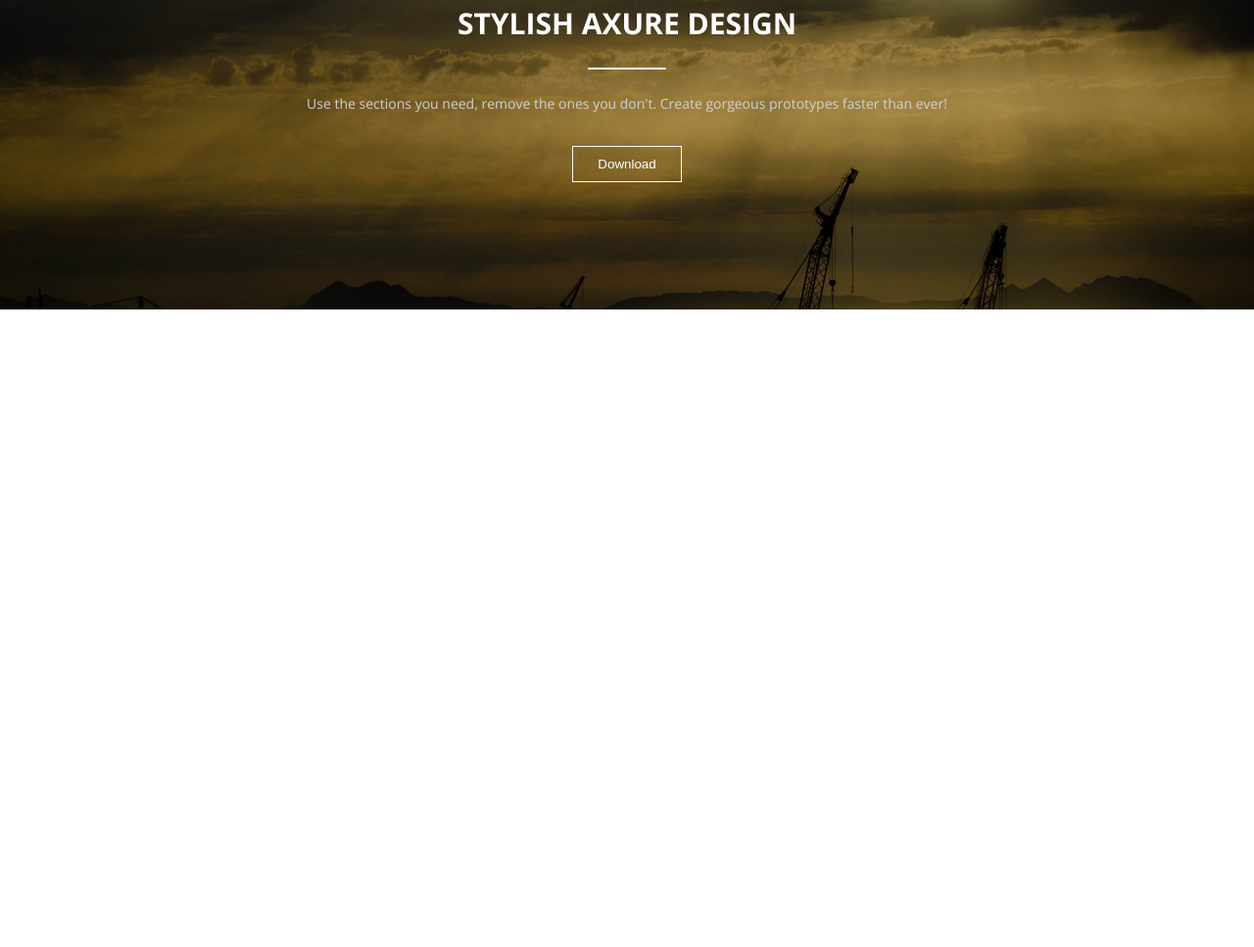
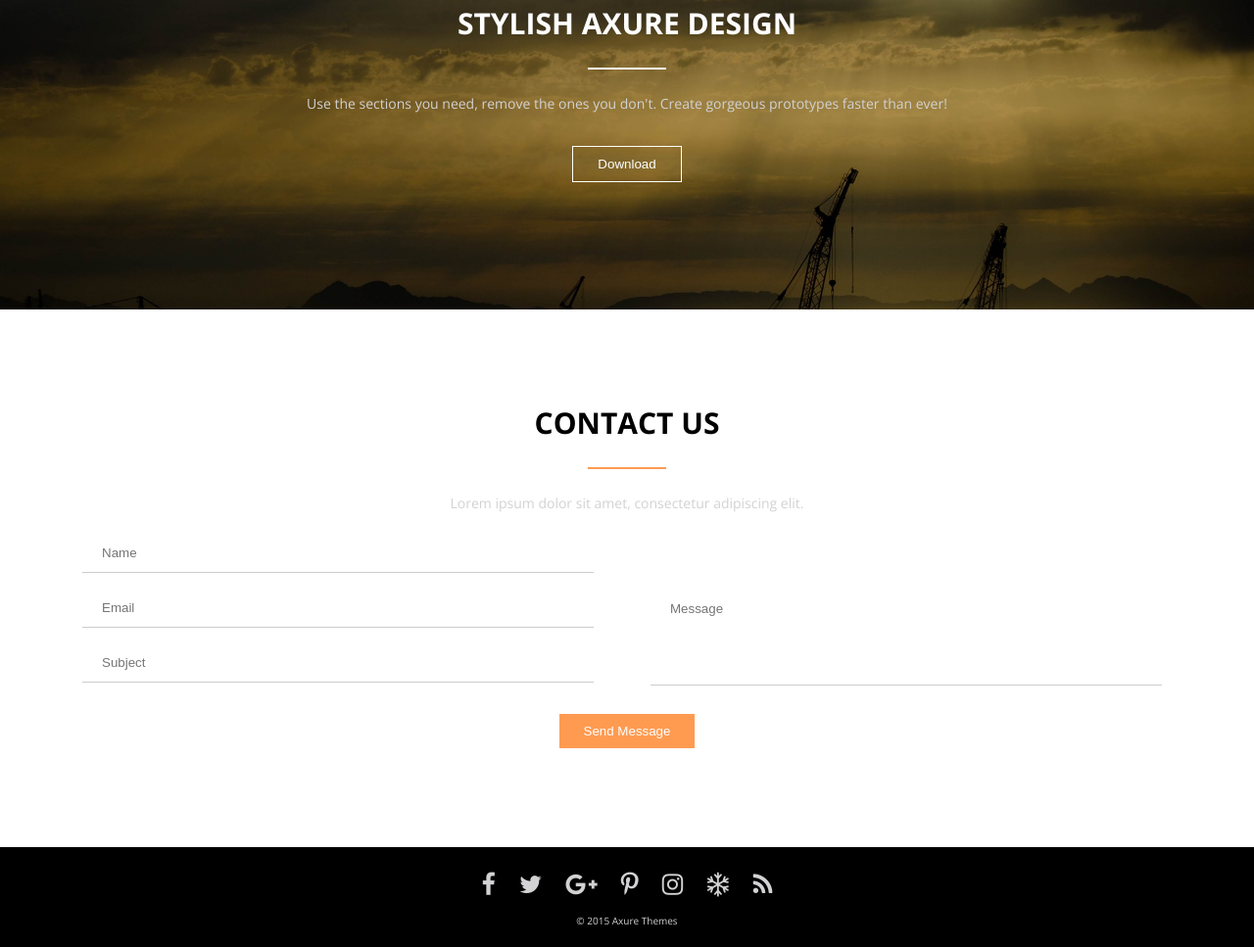
Before and after one commit to Pavliv/AXIT, a plain HTML site: page index.html in a window 1280 px wide. Shown: the part 3839-4806 px from the top of the page at 98% size. Before the commit the page ends 4155 px from the top, so only its background shows below. Drawn offline with nearby package versions, Linux system fonts and the light colour scheme.

Commit message:
add footer and one more section

```diff
--- a/index.html
+++ b/index.html
@@ -173,21 +173,39 @@
 		</div>
 	</section>
 
+	<section class="section10">
+		<div class="container">
+			<h2>CONTACT US</h2>
+			<div class="orange_line"></div>
+			<p>Lorem ipsum dolor sit amet, consectetur adipiscing elit.</p>
+			<form action="#">
+				<div class="contact">
+					<input type="text" name="name" placeholder="Name">
+					<input type="text" name="email" placeholder="Email">
+					<input type="text" name="subject" placeholder="Subject">
+				</div>
+				<div class="contact">
+					<input type="text" id="message" name="message" placeholder="Message">
+				</div>
+			</form>
+			<button class="first_button" style="background-color: #ff9b51;">Send Message</button>
+		</div>
+	</section>
 
-
-
-
-
-
-
-
-
-
-
-	<section class=""></section>
-	<footer class=""></footer>
-
-
+	<footer class="footer">
+		<div class="container">
+			<ul>
+				<li><a href="#"><i class="fa fa-facebook" aria-hidden="true"></a></i></li>
+				<li><a href="#"><i class="fa fa-twitter" aria-hidden="true"></i></a></li>
+				<li><a href="#"><i class="fa fa-google-plus" aria-hidden="true"></i></a></li>
+				<li><a href="#"><i class="fa fa-pinterest-p" aria-hidden="true"></i></a></li>
+				<li><a href="#"><i class="fa fa-instagram" aria-hidden="true"></i></a></li>
+				<li><a href="#"><i class="fa fa-snowflake-o" aria-hidden="true"></i></a></li>
+				<li><a href="#"><i class="fa fa-rss" aria-hidden="true"></i></a></li>
+			</ul>
+			<p>© 2015 Axure Themes</p>
+		</div>
+	</footer>
 
 	<script type="text/javascript" src="scripts/app.js"></script>
 </body>
--- a/styles/style.css
+++ b/styles/style.css
@@ -328,18 +328,6 @@ button.tab_button_download:hover{
 	font-size: 14px;
 	color: #9a9a9a;
 }
-
-
-
-
-
-
-
-
-
-
-
-
 /*SECTION 9*/
 .section9 {
 	background: url("../images/section9.jpg") no-repeat center;
@@ -360,3 +348,57 @@ button.tab_button_download:hover{
 	font-size: 30px;
 	color: #ffffff;
 }
+/*SECTION 10*/
+.section10 {
+	padding: 70px 0;
+	text-align: center;
+}
+.section10 p {
+	margin-top: 25px;
+	font-size: 14px;
+	color: #d2d2d4;
+}
+.section10 h2 {
+	font-size: 30px;
+}
+.section10 .orange_line {
+	margin-left: auto;
+	margin-right: auto;
+}
+.contact {
+	width: 580px;
+	float: left;
+}
+.section10 input {
+	width: 90%;
+	padding: 12px 20px;
+	margin: 8px 0;
+	border: none;
+	border-bottom: 1px solid #ccc;
+}
+#message {
+	line-height: 15px;
+	height: 155px;
+}
+/*FOOTER*/
+.footer {
+	padding: 10px 0;
+	text-align: center;
+	background-color: #000000;
+}
+.footer li {
+	display: inline;
+	margin: auto;
+	padding: 0 10px;
+}
+.footer ul {
+	padding: 0;
+}
+.footer .fa {
+	font-size: 25px;
+	color: #d2d2d4;
+}
+.footer p {
+	font-size: 10px;
+	color: #d2d2d4;
+}
```
